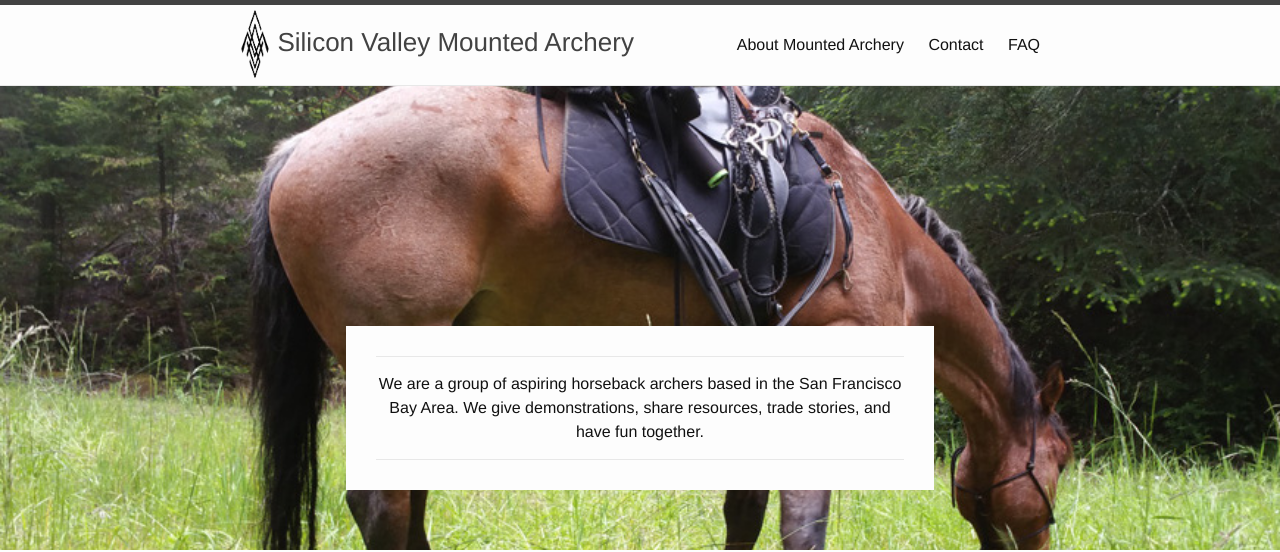
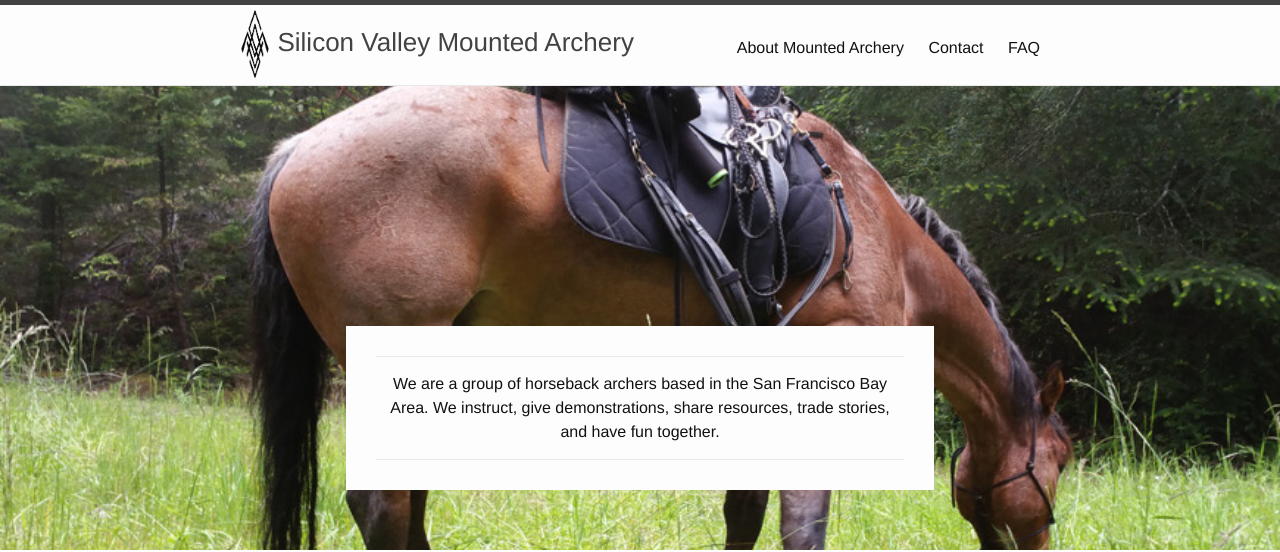
Before and after one commit to svmountedarchery/svmountedarchery.github.io, a Jekyll site: the page built from index.html, in a window 1280 px wide. Shown: the top 552 px of the page. Built offline with Jekyll 4.4.1, drawn with Linux system fonts in a browser that asks for light colours; some web fonts are replaced.

Commit message:
Style fixes, adjust intro statement

```diff
--- a/_sass/partials/_base.scss
+++ b/_sass/partials/_base.scss
@@ -226,17 +226,17 @@ pre {
 /**
  * Responsive utils
  */
- .hidden-xs {
+.hidden-phone {
 
   @media (max-width: $on-palm) {
     display: none;
   }
- }
+}
 
- .visible-xs-block {
+.visible-phone-block {
   display: block;
 
   @media (min-width: $on-palm) {
     display: none;
   }
- }
+}
--- a/_sass/partials/_header.scss
+++ b/_sass/partials/_header.scss
@@ -22,22 +22,23 @@
   &:visited,
   &:hover {
     color: $grey-color-dark;
+    text-decoration: none;
   }
 
   .logo {
     height: 3em;
   }
 
-  @media (min-width: $on-palm) {
+  @media (min-width: $on-laptop) {
     font-size: 26px;
   }
 }
 
 .site-nav {
-
   float: right;
   line-height: $laptop-nav-height;
   position: relative;
+  z-index: 999;
 
   .menu-icon {
     display: none;
@@ -46,6 +47,7 @@
   .page-link {
     color: $text-color;
     line-height: $base-line-height;
+    vertical-align: text-top;
 
     // Gaps between nav items, but not on the last one
     &:not(:last-child) {
@@ -65,11 +67,11 @@
     .menu-icon {
       display: block;
       float: right;
-      width: 36px;
       height: 26px;
       line-height: 0;
       padding-top: 10px;
       text-align: center;
+      width: 36px;
 
       > svg {
         width: 18px;
--- a/_sass/partials/_home.scss
+++ b/_sass/partials/_home.scss
@@ -2,8 +2,13 @@
 .home {
 
   .hero {
+    margin-bottom: $spacing-unit;
     overflow: hidden;
     width: 100%;
+
+    .text-wrapper {
+      text-align: center;
+    }
 
     @media (min-width: $on-palm) {
       background: $background-color url(/img/sage.jpg);
@@ -37,9 +42,4 @@
       }
     }
   }
-
-  .section-grounded {
-    overflow: hidden;
-  }
-
 }
--- a/_sass/vendor/_skeleton.scss
+++ b/_sass/vendor/_skeleton.scss
@@ -23,7 +23,7 @@
   width: 100%;
   max-width: $content-width;
   margin: 0 auto;
-  padding: 0 $spacing-unit;
+  padding: 0 ($spacing-unit / 2);
   box-sizing: border-box;
 }
 
@@ -39,13 +39,6 @@
   .container {
     width: 85%;
     padding: 0;
-  }
-}
-
-/* For devices larger than 550px */
-@media (min-width: $on-laptop) {
-  .container {
-    width: 80%;
   }
 
   .column,
@@ -111,6 +104,13 @@
 
 }
 
+/* For devices larger than 550px */
+@media (min-width: $on-laptop) {
+  .container {
+    width: 80%;
+  }
+}
+
 /* Clearing
 –––––––––––––––––––––––––––––––––––––––––––––––––– */
 
--- a/index.html
+++ b/index.html
@@ -8,11 +8,11 @@ layout: default
     <div class="container">
       <div class="text-wrapper">
         <p class="text-area">
-          We are a group of aspiring horseback archers based in the San Francisco Bay Area. We give demonstrations, share resources, trade stories, and have fun together.
+          We are a group of horseback archers based in the San Francisco Bay Area. We instruct, give demonstrations, share resources, trade stories, and have fun together.
         </p>
       </div>
     </div>
-    <div class="visible-xs-block">
+    <div class="visible-phone-block">
       <img src="img/sage.jpg">
     </div>
   </div>
@@ -29,32 +29,26 @@ layout: default
       {% endfor %}
     </ul>
 
-
-
     <h2 class="section-header">Grounded Practice</h2>
 
-
-    <div class="section-grounded">
     <div class="row">
       <div class="seven columns">
-          <img src="img/kma.jpg" class="img-header visible-xs-block" title="King's Mountain Archers in Woodside, CA">
+        <img src="img/kma.jpg" class="img-header visible-phone-block" title="King's Mountain Archers in Woodside, CA">
 
         <p>
           We attend the practices of the <a href="https://plus.google.com/communities/100558714553210347149?cfem=1">Bay Area Asian Archers</a>, which are free to attend and open to everyone. They rotate between local public archery ranges including: <a href="http://www.kingsmountainarchers.org/">Kings Mountain Archers</a> in Huddart County Park in Woodside; <a href="http://bhuarchers.org/">Bowhunters Unlimited</a> in Stevens Creek Country Park near Cupertino; <a href="http://reboarchers.com/">Redwood Bowman</a> behind the Chabot Space and Science Center in Oakland; and <a href="http://sfarchers.org/">SF Archers</a> in Pacifica (there's a $5/day fee for this range). Check out the group's <a href="https://calendar.google.com/calendar/embed?mode=month&src=lit69tre6cgtbhiejjft3mv1ro@group.calendar.google.com&ctz=America/Los_Angeles">Google Calendar</a> to see when and where we're meeting next.  You can also connect with us by way of the Bay Area Mounted Archery <a href="http://www.meetup.com/Bay-Area-Mounted-Archery/">Meetup Group</a>!
         </p>
       </div>
 
-        <div class="five columns img-header visible-sm-block">
+      <div class="five columns img-header hidden-phone">
         <img src="img/kma.jpg">
-        </div>
       </div>
     </div>
 
     <h2 class="section-header">Mounted Practice</h2>
 
-    <div class="section-mounted">
     <div class="row">
-        <div class="five columns img-header visible-sm-block">
+      <div class="five columns img-header">
         <img src="img/robin-sage.jpg">
       </div>
       <div class="seven columns">
@@ -64,6 +58,5 @@ layout: default
       </div>
     </div>
   </div>
-  </div>
 
 </div>
```
Lines whose indentation alone changed are shown as unchanged.
